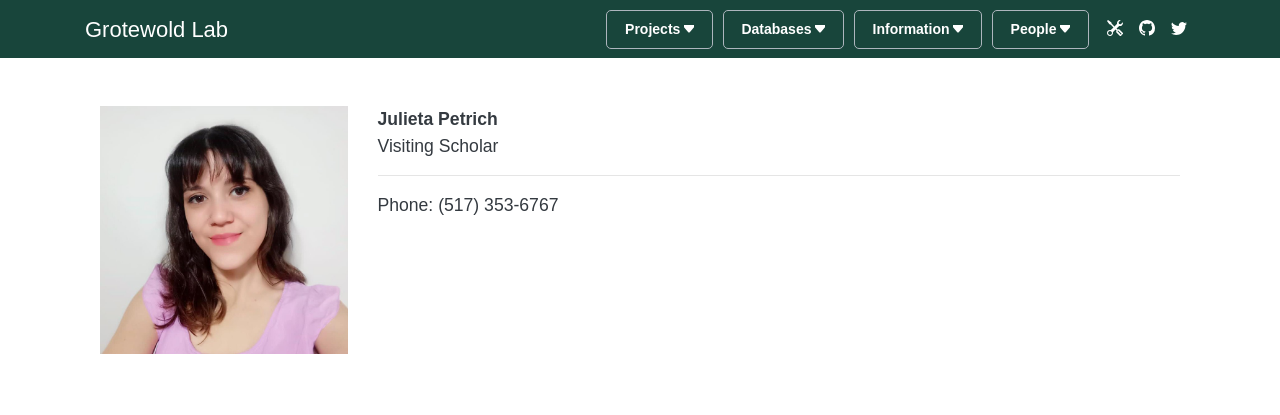
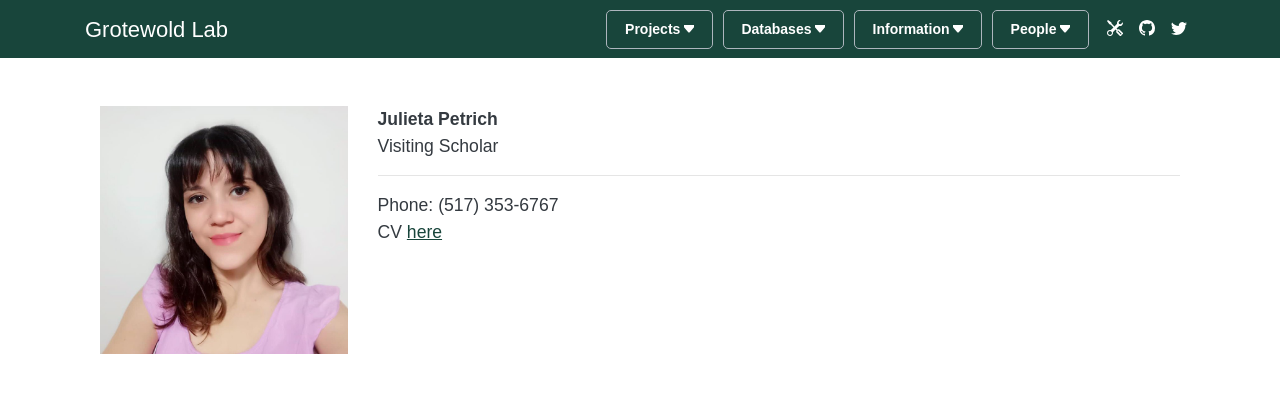
Before and after one commit to grotewold-lab/grotewold-lab.github.io, a Jekyll site: the page built from people/julieta-petrich.md, in a window 1280 px wide. Shown: the top 415 px of the page. Built offline with Jekyll 4.4.1, drawn with Linux system fonts in a browser that asks for light colours.

```diff
--- a/people/julieta-petrich.md
+++ b/people/julieta-petrich.md
@@ -4,5 +4,6 @@ permalink: /julieta-petrich
 title: Julieta Petrich
 position: Visiting Scholar
 image: julieta-petrich.jpeg
+cv: Petrich_international_CV_2023.pdf
 phone: (517) 353-6767
 ---
```
Also changed, not shown: 1 other file.
